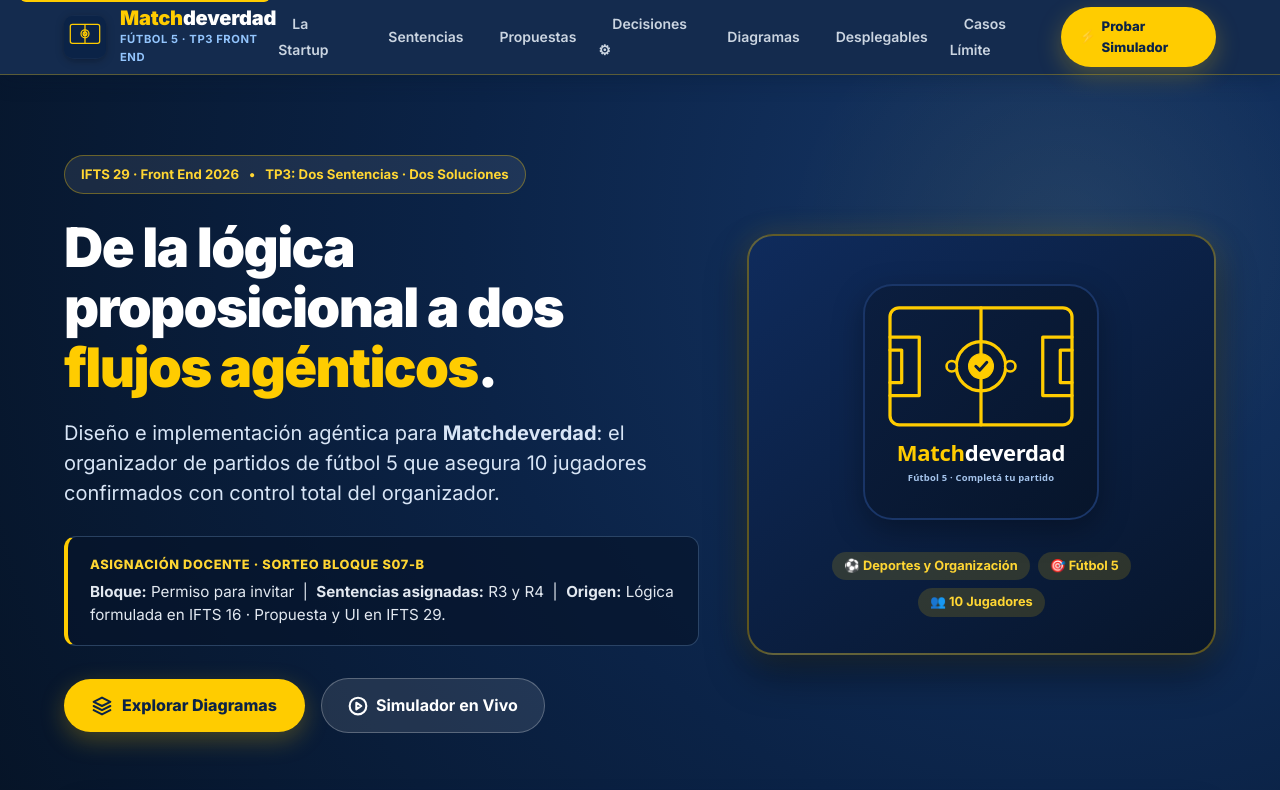
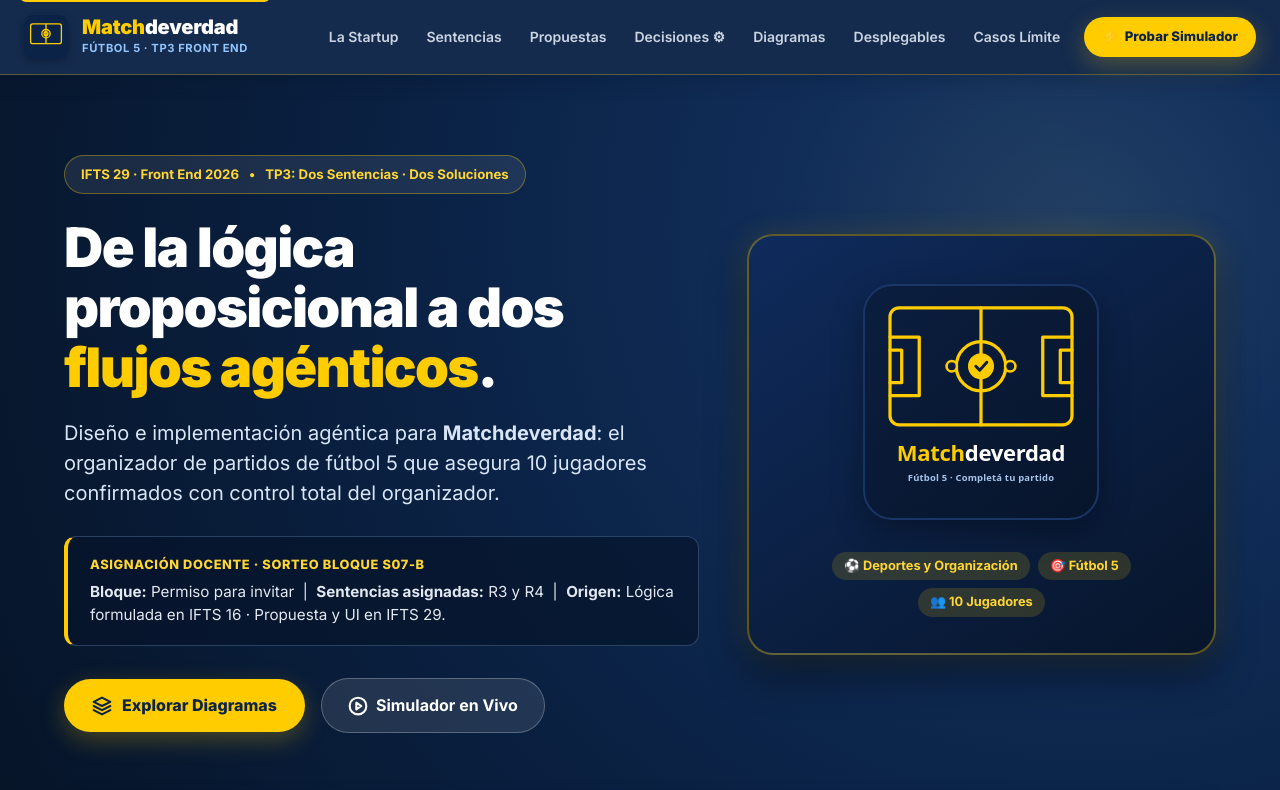
Before and after one commit to PereiraMax/TP3_FRONTEND, a plain HTML site: page index.html in a window 1280 px wide. Shown: the top 790 px of the page. Drawn offline with Linux system fonts and the light colour scheme.

Commit message:
Corrige navbar

```diff
--- a/style.css
+++ b/style.css
@@ -252,7 +252,9 @@ button {
   display: flex;
   align-items: center;
   justify-content: space-between;
+  gap: 24px;
   height: 74px;
+  max-width: 1360px; /* más ancho que el resto: evita que el menú se parta en dos líneas */
 }
 
 .nav-brand {
@@ -260,9 +262,12 @@ button {
   align-items: center;
   gap: 14px;
   text-decoration: none;
+  flex-shrink: 0;
+  white-space: nowrap;
 }
 
 .nav-logo-icon {
+  flex-shrink: 0;
   width: 44px;
   height: 44px;
   border-radius: 10px;
@@ -303,15 +308,23 @@ button {
 .site-nav-list {
   display: flex;
   align-items: center;
-  gap: 8px;
+  gap: 4px;
   list-style: none;
+  margin: 0;
+  padding: 0;
+}
+
+.site-nav-list li {
+  flex-shrink: 0;
 }
 
 .site-nav-link {
+  display: inline-block;
+  white-space: nowrap;
   font-size: 0.875rem;
   font-weight: 600;
   color: #cbd5e1;
-  padding: 8px 14px;
+  padding: 8px 12px;
   border-radius: var(--radius-sm);
   transition: all 0.2s ease;
 }
@@ -323,6 +336,8 @@ button {
 }
 
 .btn-nav-action {
+  white-space: nowrap;
+  margin-left: 8px;
   font-size: 0.825rem;
   font-weight: 800;
   background-color: var(--gold-500);
@@ -1591,6 +1606,14 @@ button {
   clip: rect(0, 0, 0, 0);
   white-space: nowrap;
   border: 0;
+}
+
+/* Navbar: compactar en pantallas medianas para que nunca se parta en 2 líneas */
+@media (max-width: 1279px) {
+  .nav-container { gap: 16px; }
+  .nav-brand-sub { display: none; }
+  .site-nav-link { font-size: 0.8rem; padding: 8px 9px; }
+  .btn-nav-action { font-size: 0.78rem; padding: 8px 14px; margin-left: 4px; }
 }
 
 /* Desktop optimization & scroll adjustments */
```
